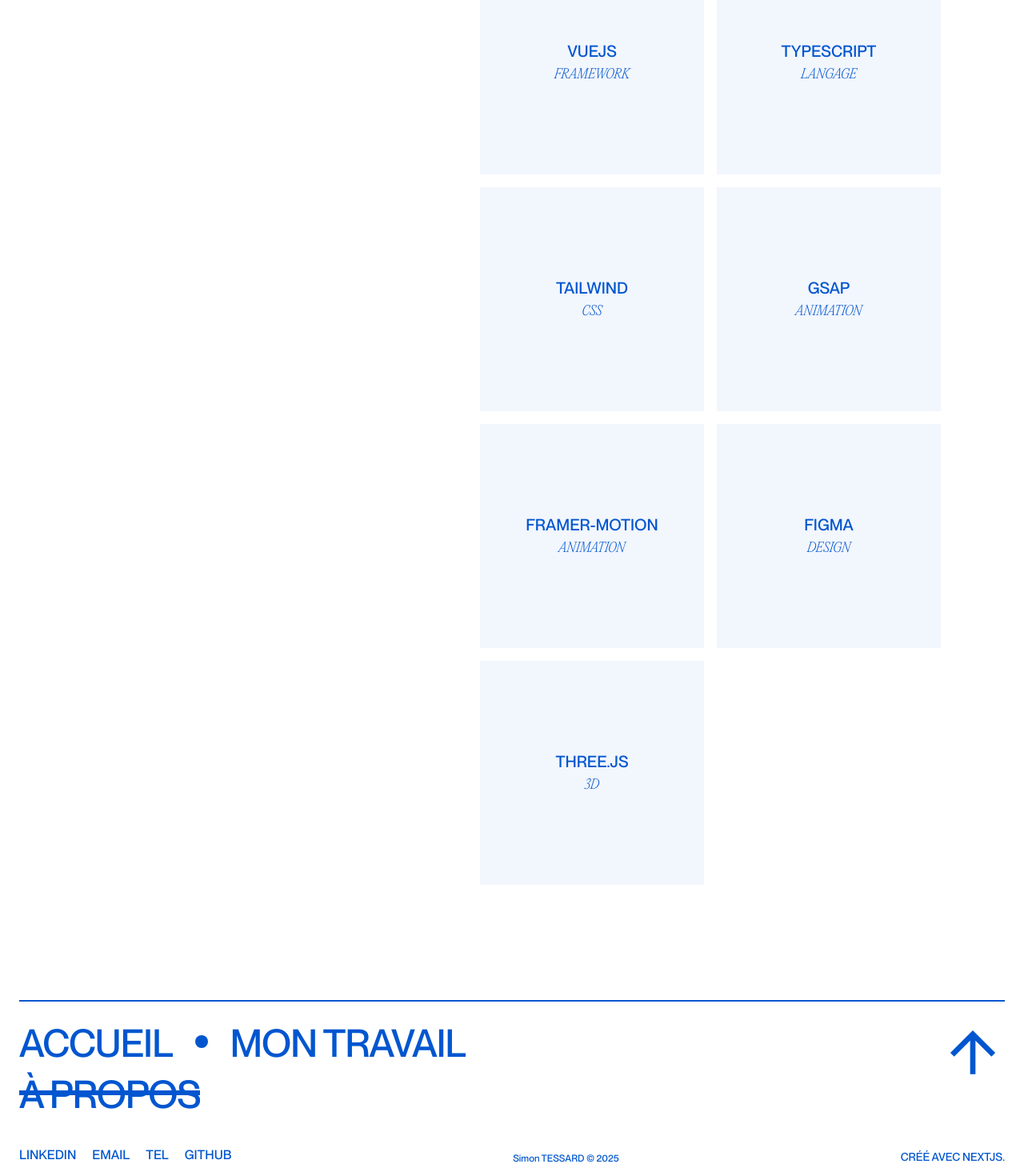
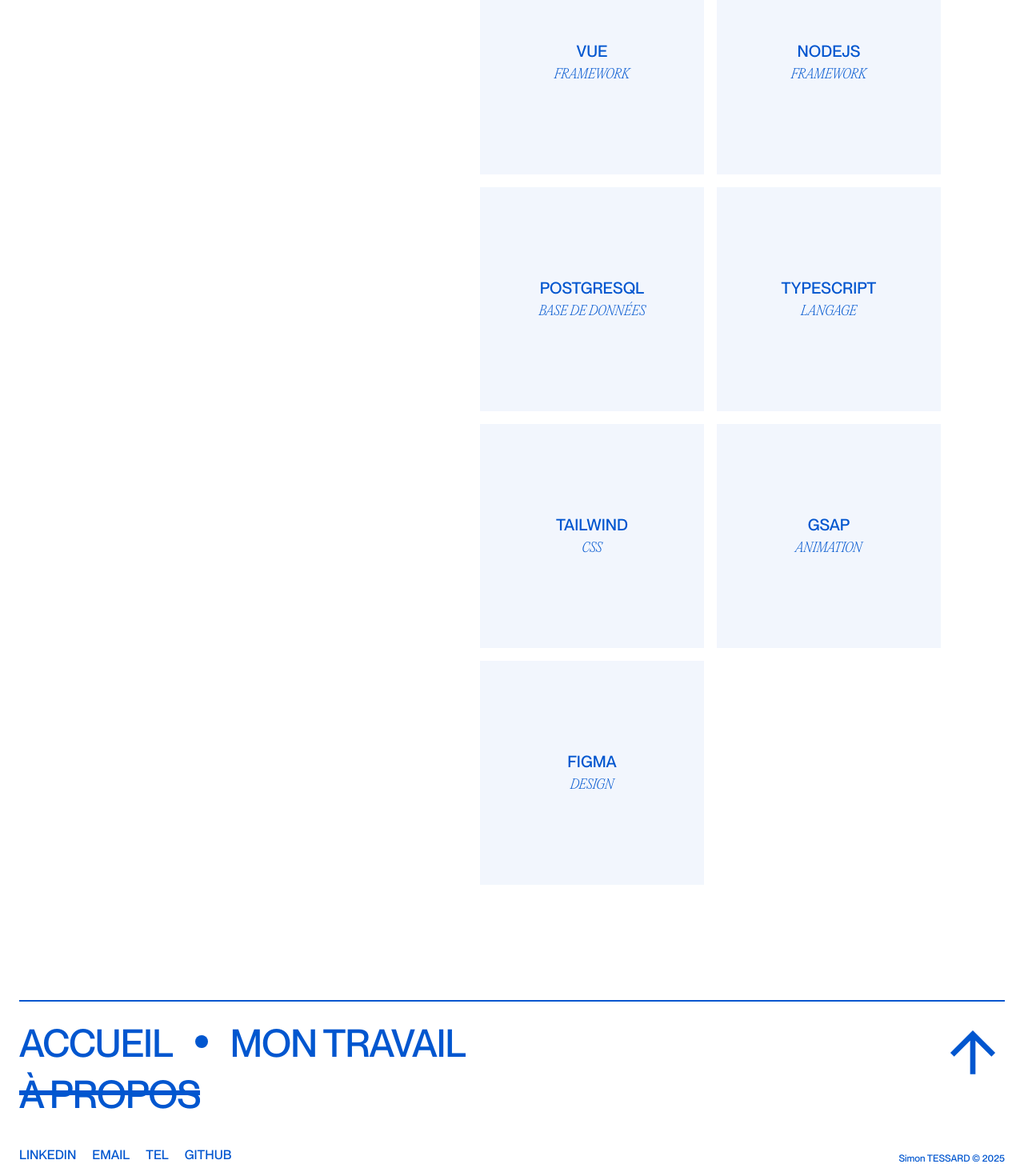
Before and after one commit to simontessard/2025-portfolio, a Next.js app: page /about in a window 1280 px wide. Shown: the part 2096-3566 px from the top of the page at 80% size. Built offline with nearby package versions, Linux system fonts and the light colour scheme.

Commit message:
Content changes

```diff
--- a/src/components/about/Tools.tsx
+++ b/src/components/about/Tools.tsx
@@ -2,13 +2,13 @@
     const skills = [
         { title: "React", desc: "Librairie" },
         { title: "NextJS", desc: "Framework" },
-        { title: "VueJS", desc: "Framework" },
+        { title: "Vue", desc: "Framework" },
+        { title: "NodeJS", desc: "Framework" },
+        { title: "PostgreSQL", desc: "Base de données" },
         { title: "Typescript", desc: "Langage" },
         { title: "Tailwind", desc: "CSS" },
         { title: "GSAP", desc: "Animation" },
-        { title: "Framer-Motion", desc: "Animation" },
         { title: "Figma", desc: "Design" },
-        { title: "Three.js", desc: "3D" },
     ];
     return (
         <div className="flex max-lg:flex-col lg:items-start justify-between w-full mb-16 md:mb-20 lg:mb-28 xl:mb-36 lg:pr-8 xl:pr-20 2xl:pr-52">
--- a/src/components/global/Footer/Footer.tsx
+++ b/src/components/global/Footer/Footer.tsx
@@ -56,15 +56,11 @@
             <div style={{ color }} className="flex max-md:flex-col max-md:gap-4 md:items-end justify-between font-primary w-full">
                 <div className="flex max-md:flex-col gap-2 md:gap-5 uppercase">
                     <LinkHover text="LinkedIn" href="https://www.linkedin.com/in/simon-tessard-138733198/"/>
-                    <LinkHover text="Email" href="mailto:pro@simontessard.fr"/>
+                    <LinkHover text="Email" href="mailto:simon.tessard@gmail.com"/>
                     <LinkHover text="Tel" href="tel:0783263684"/>
                     <LinkHover text="Github" href="https://github.com/simontessard"/>
                 </div>
                 <span className="size-fit max-md:mx-auto text-xs font-primary">Simon TESSARD © 2025</span>
-                <a href="https://github.com/simontessard/2025-portfolio" target="_blank"
-                   className="max-md:hidden text-xs md:text-sm uppercase font-primary">
-                    Créé avec NextJS.
-                </a>
             </div>
 
         </footer>
--- a/src/data/projects.json
+++ b/src/data/projects.json
@@ -6,7 +6,7 @@
       "date": "2025",
       "code": "https://github.com/simontessard/pixel-bank",
       "context": "Personnel",
-      "technos": ["VueJS", "NodeJS", "Express", "PostgreSQL", "Prisma", "GSAP", "Tailwind", "Supabase"],
+      "technos": ["Vue", "NodeJS", "Express", "PostgreSQL", "Prisma", "GSAP", "Tailwind", "Supabase"],
       "description": "Ce projet perso est une web-app simulant un environnement bancaire, connexion/inscription, gestion de comptes, transactions, virements. Mise en place de transitions et animations pour une expérience utilisateur fluide et agréable.",
       "cover": "/images/projects/pixelbank/pixelbank-cover.jpg",
       "services": ["Connexion front-end / back-end", "Intégration graphique"],
```
